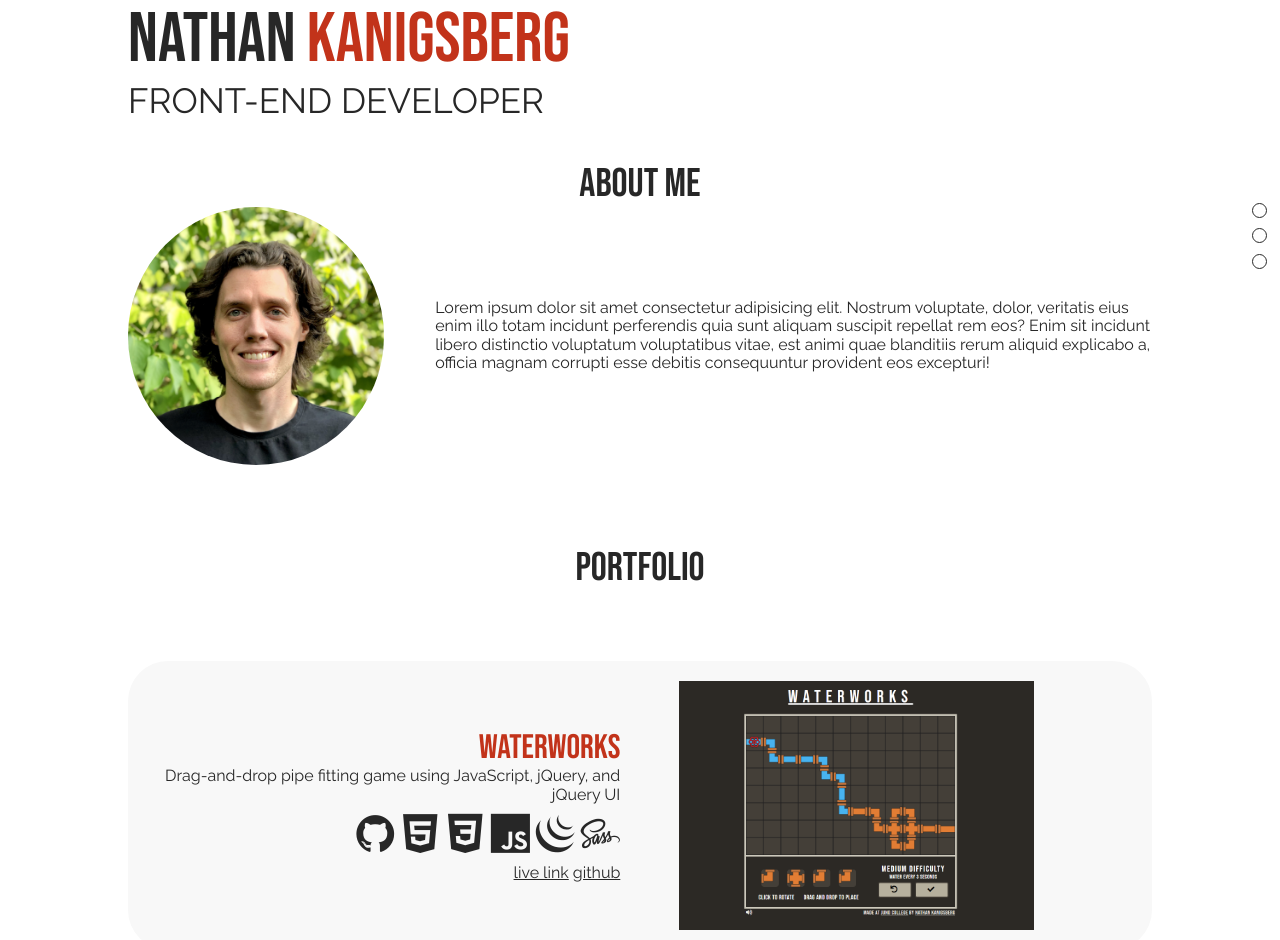
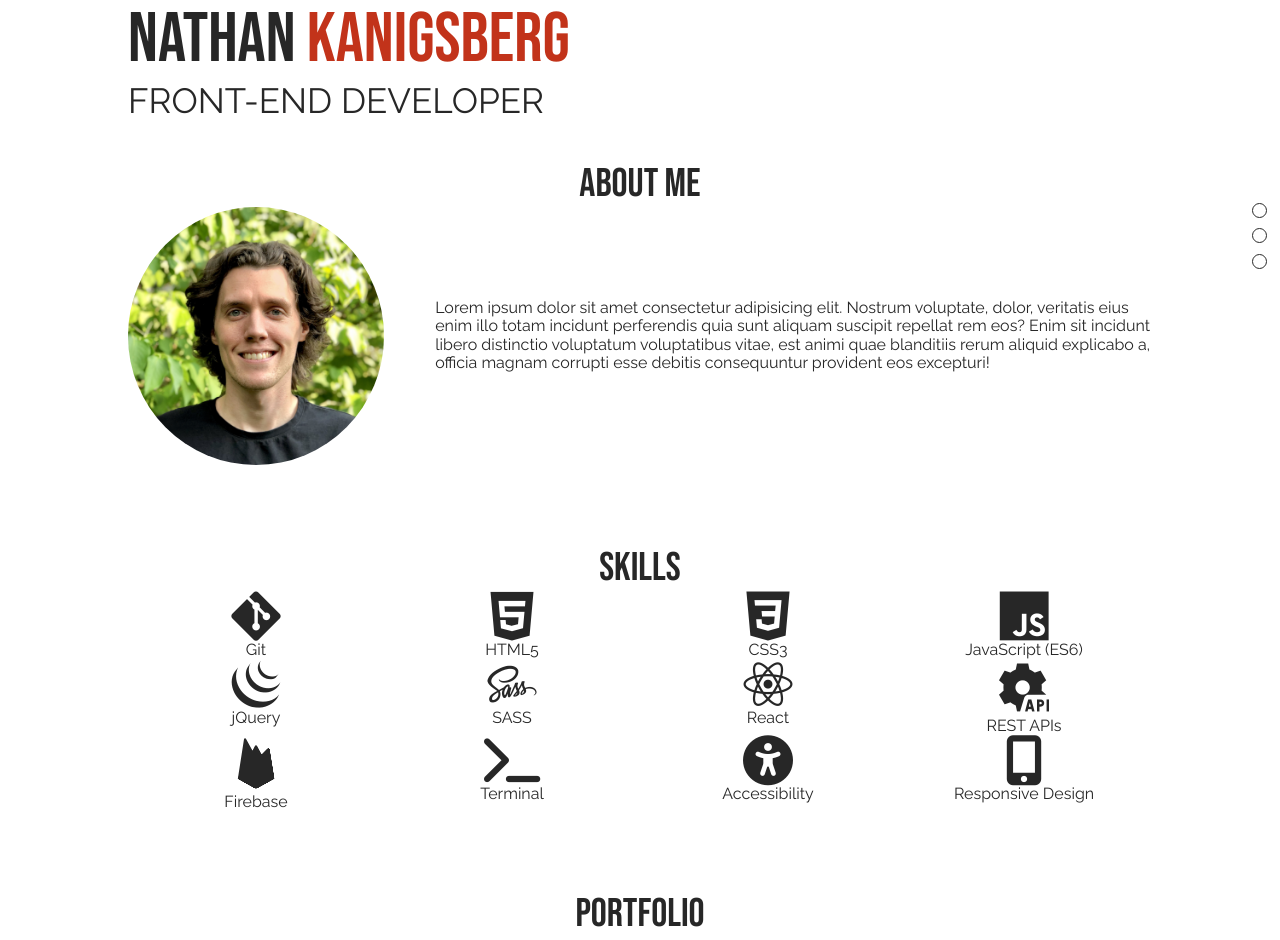
Before and after one commit to nkanigsberg/portfolio, a plain HTML site: page index.html in a window 1280 px wide. Shown: the top 940 px of the page. Drawn offline with nearby package versions, Linux system fonts and the light colour scheme.

Commit message:
add skills section

```diff
--- a/index.html
+++ b/index.html
@@ -25,20 +25,24 @@
 
 <body>
 
+	<!-- header -->
 	<header id="home">
 		<div class="wrapper">
 			<h1>Nathan <span class="highlight">Kanigsberg</span></h1>
 			<h2>Front-End Developer</h2>
 
+			<!-- top nav -->
 			<nav class="top-nav">
 
 			</nav>
 		</div>
 	</header>
 
+	<!-- main -->
 	<main>
 		<div class="wrapper">
 
+			<!-- about section -->
 			<section id="about-section">
 				<h3>About Me</h3>
 				<div class="about-container">
@@ -47,6 +51,62 @@
 				</div>
 			</section>
 
+			<!-- skills section -->
+			<section id="skills-section">
+				<h3>Skills</h3>
+				<ul class="skills">
+					<li class="skills-item">
+						<i class="devicon-git-plain" title="Git" aria-label="Git"></i>
+						<div class="skills-item-title">Git</div>
+					</li>
+					<li class="skills-item">
+						<i class="devicon-html5-plain" title="HTML5" aria-label="HTML5"></i>
+						<div class="skills-item-title">HTML5</div>
+					</li>
+					<li class="skills-item">
+						<i class="devicon-css3-plain" title="CSS3" aria-label="CSS3"></i>
+						<div class="skills-item-title">CSS3</div>
+					</li>
+					<li class="skills-item">
+						<i class="devicon-javascript-plain" title="JavaScript" aria-label="JavaScript"></i>
+						<div class="skills-item-title">JavaScript (ES6)</div>
+					</li>
+					<li class="skills-item">
+						<i class="devicon-jquery-plain" title="jQuery" aria-label="jQuery"></i>
+						<div class="skills-item-title">jQuery</div>
+					</li>
+					<li class="skills-item">
+						<i class="devicon-sass-original" title="SASS" aria-label="SASS"></i>
+						<div class="skills-item-title">SASS</div>
+					</li>
+					<li class="skills-item">
+						<i class="devicon-react-original" title="React" aria-label="React"></i>
+						<div class="skills-item-title">React</div>
+					</li>
+					<li class="skills-item">
+						<i class="icon-rest-api" title="REST APIs" aria-label="REST APIs"></i>
+						<div class="skills-item-title">REST APIs</div>
+					</li>
+					<li class="skills-item">
+						<i class="icon-firebase" title="Firebase" aria-label="Firebase"></i>
+						<div class="skills-item-title">Firebase</div>
+					</li>
+					<li class="skills-item">
+						<i class="fas fa-terminal" title="Terminal" aria-label="Terminal"></i>
+						<div class="skills-item-title">Terminal</div>
+					</li>
+					<li class="skills-item">
+						<i class="fas fa-universal-access" title="Accessibility" aria-label="Accessibility"></i>
+						<div class="skills-item-title">Accessibility</div>
+					</li>
+					<li class="skills-item">
+						<i class="fas fa-mobile-alt" title="Responsive Design" aria-label="Responsive Design"></i>
+						<div class="skills-item-title">Responsive Design</div>
+					</li>
+				</ul>
+			</section>
+
+			<!-- portfolio section -->
 			<section id="portfolio-section">
 				<h3>Portfolio</h3>
 				<ul class="portfolio">
@@ -215,6 +275,8 @@
 				</ul>
 			</section>
 		</div>
+
+		<!-- sidenav -->
 		<nav class="sidenav">
 			<ul>
 				<li>
--- a/styles/components/_portfolio.scss
+++ b/styles/components/_portfolio.scss
@@ -43,7 +43,6 @@ h3 {
 					justify-content: flex-start;
 				}
 			}
-
 		}
 
 
--- /dev/null
+++ b/styles/components/_skills.scss
@@ -0,0 +1,18 @@
+.skills {
+	display: grid;
+	grid-template-columns: repeat(4, 1fr);
+
+	&-item {
+		display: flex;
+		flex-direction: column;
+		// justify-content: center;
+		align-items: center;
+	}
+
+	i {
+		font-size: 5rem;
+	}
+
+
+
+}
--- a/styles/style.scss
+++ b/styles/style.scss
@@ -10,5 +10,6 @@
 
 @import './components/skipLinks';
 @import './components/about';
+@import './components/skills';
 @import './components/portfolio';
 @import './components/sidenav';
--- a/styles/vendors/_fontello.scss
+++ b/styles/vendors/_fontello.scss
@@ -1,6 +1,7 @@
+// Custom icons from fontello.com
+
 @font-face {
   font-family: 'fontello';
-  // src: url('../font/fontello.eot?71294647');
   src: url('../../assets/fontello.woff?71294647') format('woff');
 
   font-weight: normal;
@@ -27,7 +28,7 @@
   text-decoration: inherit;
   width: 100%;
   // margin-right: .2em;
-  text-align: center;
+  // text-align: center;
   /* opacity: .8; */
 
   /* For safety - reset parent styles, that can break glyph codes*/
```
Also changed, not shown: css/style.css, dist/css/style.min.css, 2 other files.
